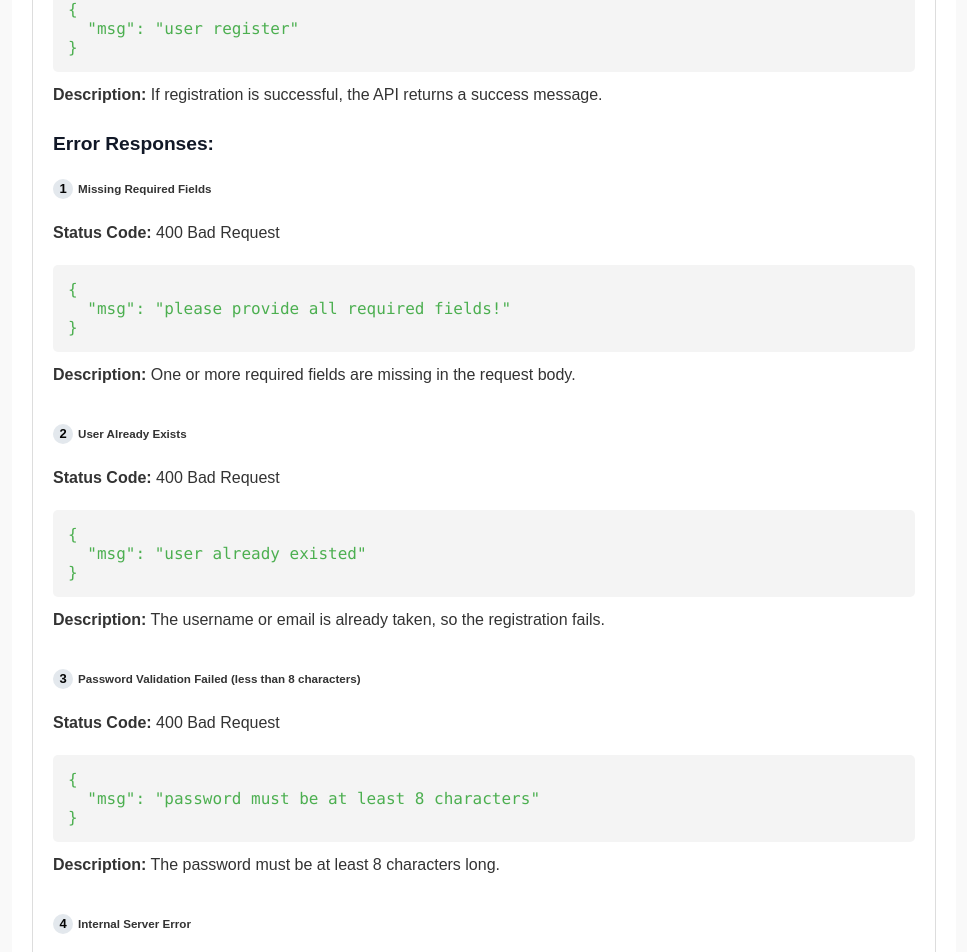
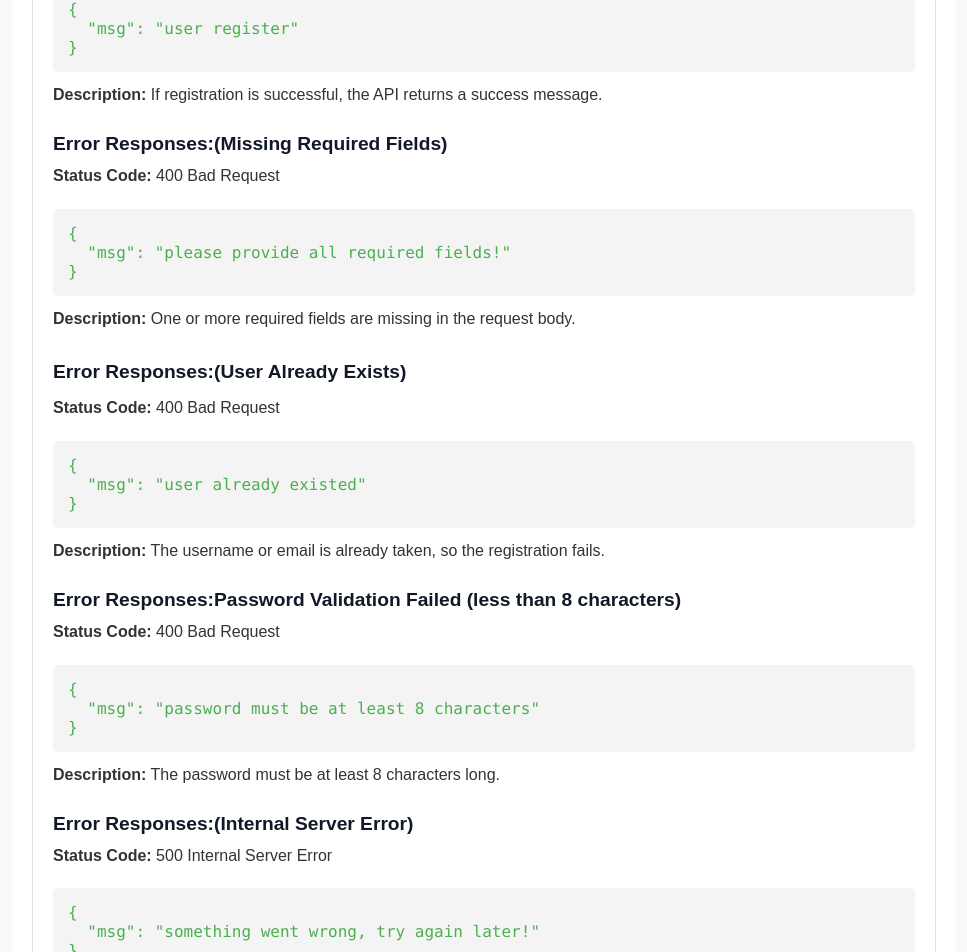
Before and after one commit to Bizu-W/API-Documentation, a React (Vite) app: page / in a window 1280 px wide. Shown: the part 6420-7372 px from the top of the page, without its empty margins (266-1233 px from the left). Built offline with nearby package versions, Linux system fonts and the light colour scheme.

Commit message:
header added

```diff
--- a/src/components/Documentation/ApiDocumentation.jsx
+++ b/src/components/Documentation/ApiDocumentation.jsx
@@ -248,7 +248,6 @@ const DbConfigAPI = () => {
   );
 };
 
-
 // *********************
 
 // Authentication Middleware API Document **********************************
@@ -353,7 +352,6 @@ const RegisterAPI = () => {
         at least 8 characters long. If the username or email is already taken,
         registration will fail.
       </p>
-
       <h3>Request Body:</h3>
       <p>The request body should contain the following fields:</p>
       <pre>
@@ -369,7 +367,6 @@ const RegisterAPI = () => {
         <strong>Required Fields:</strong> `userName`, `firstName`, `lastName`,
         `email`, and `password` are mandatory for registration.
       </p>
-
       <h3>Response:</h3>
       <h4>Successful Response:</h4>
       <p>
@@ -387,15 +384,11 @@ const RegisterAPI = () => {
         <strong>Description:</strong> If registration is successful, the API
         returns a success message.
       </p>
-
-      <h4>Error Responses:</h4>
-      <div className="container">
+      <h4>Error Responses:(Missing Required Fields)</h4>
+      {/* <div className="container">
         <div className="circle">1</div>
-        <div className="error-text">
-          <h5>Missing Required Fields</h5>
-        </div>
-      </div>
-
+        <div className="error-text"><h5></h5></div>
+      </div> */}
       <p>
         <strong>Status Code:</strong> 400 Bad Request
       </p>
@@ -408,14 +401,8 @@ const RegisterAPI = () => {
         <strong>Description:</strong> One or more required fields are missing in
         the request body.
       </p>
-      <div className="container">
-        <div className="circle">2</div>
-        <div className="error-text">
-          <h5>User Already Exists</h5>
-        </div>
-      </div>
-
       <p>
+        <h4>Error Responses:(User Already Exists)</h4>
         <strong>Status Code:</strong> 400 Bad Request
       </p>
       <pre>
@@ -428,12 +415,9 @@ const RegisterAPI = () => {
         the registration fails.
       </p>
 
-      <div className="container">
-        <div className="circle">3</div>
-        <div className="error-text">
-          <h5>Password Validation Failed (less than 8 characters)</h5>
-        </div>
-      </div>
+      <h4>
+        Error Responses:Password Validation Failed (less than 8 characters)
+      </h4>
 
       <p>
         <strong>Status Code:</strong> 400 Bad Request
@@ -447,13 +431,8 @@ const RegisterAPI = () => {
         <strong>Description:</strong> The password must be at least 8 characters
         long.
       </p>
-      <div className="container">
-        <div className="circle">4</div>
-        <div className="error-text">
-          <h5>Internal Server Error</h5>
-        </div>
-      </div>
 
+      <h4>Error Responses:(Internal Server Error)</h4>
       <p>
         <strong>Status Code:</strong> 500 Internal Server Error
       </p>
@@ -467,7 +446,6 @@ const RegisterAPI = () => {
         typically happens if there's an issue with database operations or other
         unexpected issues.
       </p>
-
       <div className="api-doc-section">
         <h3>Example Usage</h3>
 
```
Also changed, not shown: public/apple-touch-icon.png, 1 other file (tests, documents, lock files or other folders).
